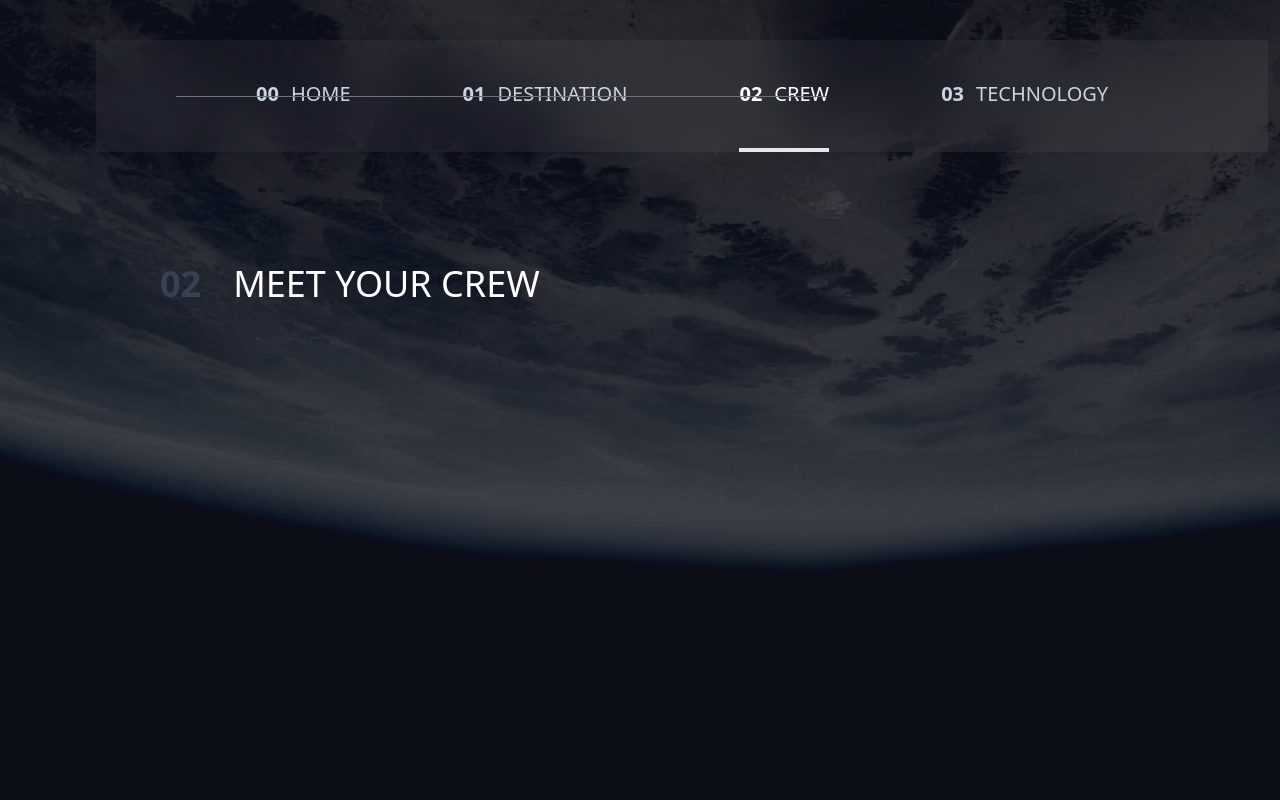
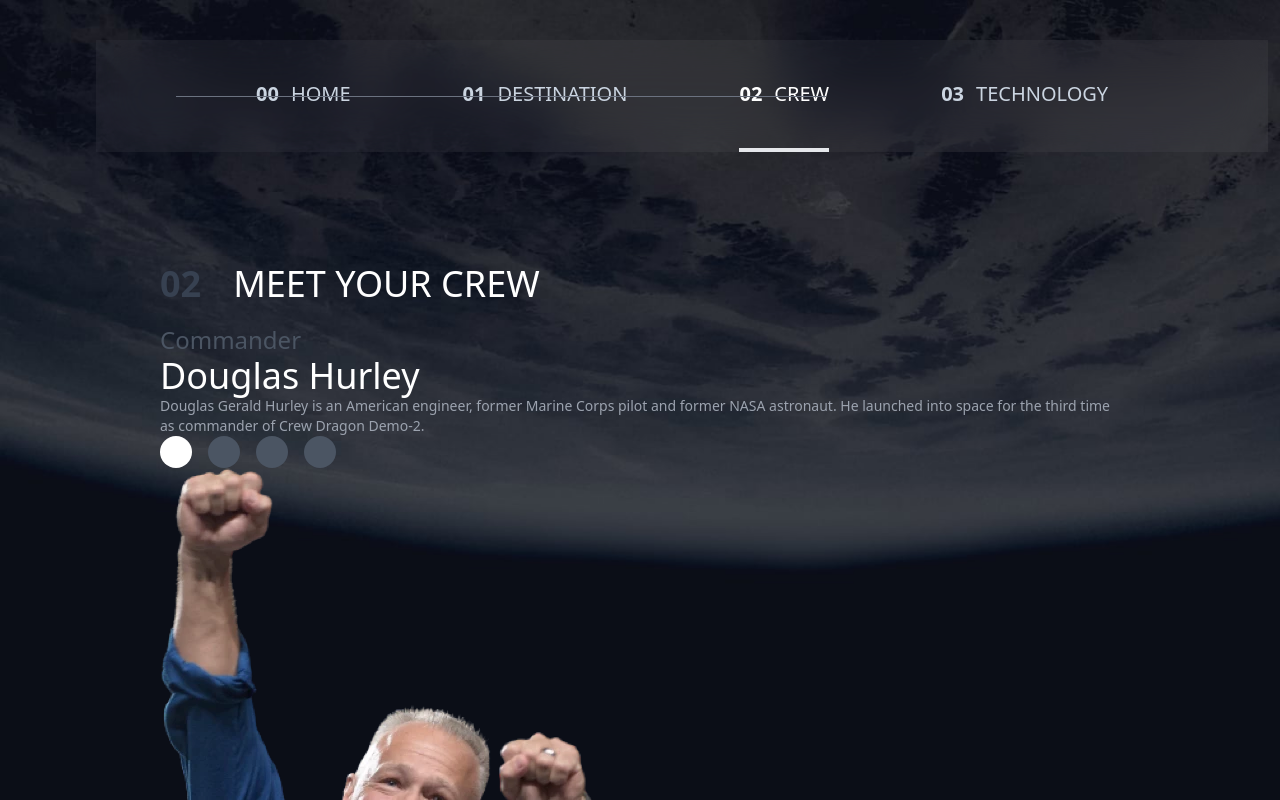
Before and after one commit to RonaldMamani/Space_Tourism, a React (Vite) app: page /crew in a window 1280 px wide. Shown: the top 800 px of the page. Built offline with nearby package versions, Linux system fonts and the light colour scheme.

Commit message:
Adicionando seção de Crew

```diff
--- /dev/null
+++ b/src/components/ButtonCircle/index.tsx
@@ -0,0 +1,13 @@
+type Props = {
+    className: string,
+    onClick: () => void
+}
+
+export default function ButtonCircle( { className, onClick } : Props) {
+    return (
+        <button
+            className={`${className} rounded-full p-4 hover:bg-gray-400 transition-colors`}
+            onClick={onClick}
+            ></button>
+    )
+}
--- /dev/null
+++ b/src/components/PersonDescrition/index.tsx
@@ -0,0 +1,15 @@
+type Props = {
+    carrer: string,
+    name: string,
+    descrition: string
+}
+
+export default function PersonDescrition({ carrer, name, descrition } : Props) {
+    return (
+        <div className="">
+            <h5 className="text-2xl text-gray-600">{carrer}</h5>
+            <h6 className="text-4xl text-white">{name}</h6>
+            <p className="text-sm text-gray-400">{descrition}</p>
+        </div>
+    )
+}
--- a/src/pages/Crew.tsx
+++ b/src/pages/Crew.tsx
@@ -1,7 +1,49 @@
+import { useState } from "react";
 import { Header } from "../components/Header";
 import TitlePage from "../components/TitlePage";
+import PersonDescrition from "../components/PersonDescrition";
+import ButtonCircle from "../components/ButtonCircle";
+
+import Commander from "../assets/crew/image-douglas-hurley.webp"
+import Specialist from "../assets/crew/image-mark-shuttleworth.webp"
+import Pilot from "../assets/crew/image-victor-glover.webp"
+import Engineer from "../assets/crew/image-anousheh-ansari.webp"
 
 export default function Crew() {
+
+    const [commander, setCommander] = useState(true)
+    const [specialist, setSpecialist] = useState(false)
+    const [pilot, setPilot] = useState(false)
+    const [engineer, setEngineer] = useState(false)
+
+    const handlerSectionCommander = () => {
+        setCommander(true)
+        setSpecialist(false)
+        setPilot(false)
+        setEngineer(false)
+    }
+
+    const handlerSectionSpecialist = () => {
+        setCommander(false)
+        setSpecialist(true)
+        setPilot(false)
+        setEngineer(false)
+    }
+
+    const handlerSectionPilot = () => {
+        setCommander(false)
+        setSpecialist(false)
+        setPilot(true)
+        setEngineer(false)
+    }
+
+    const handlerSectionEngineer = () => {
+        setCommander(false)
+        setSpecialist(false)
+        setPilot(true)
+        setEngineer(false)
+    }
+
     return (
         <section className="bg-[url('./assets/crew/background-crew-desktop.jpg')] bg-cover h-screen">
             <Header />
@@ -10,6 +52,77 @@ export default function Crew() {
                 lg:px-40 lg:pt-24
                 ">
                 <TitlePage number={2} title="Meet Your Crew" />
+                <div className="">
+                    <div className="">
+                        {commander &&
+                            <PersonDescrition
+                                carrer="Commander "
+                                name="Douglas Hurley"
+                                descrition="Douglas Gerald Hurley is an American engineer, former Marine Corps pilot and former NASA
+                                astronaut. He launched into space for the third time as commander of Crew Dragon Demo-2."
+                            />
+                        }
+                        {specialist &&
+                            <PersonDescrition
+                                carrer="Mission Specialist "
+                                name="MARK SHUTTLEWORTH"
+                                descrition="Mark Richard Shuttleworth is the founder and CEO of Canonical, the company behind the
+                                Linux-based Ubuntu operating system. Shuttleworth became the first South African to travel to space
+                                as a space tourist."
+                            />
+                        }
+                        {pilot &&
+                            <PersonDescrition
+                                carrer="PILOT"
+                                name="Victor Glover"
+                                descrition="Pilot on the first operational flight of the SpaceX Crew Dragon to the International Space
+                                Station. Glover is a commander in the U.S. Navy where he pilots an F/A-18.He was a crew member of
+                                Expedition 64, and served as a station systems flight engineer. "
+                            />
+                        }
+                        {engineer &&
+                            <PersonDescrition
+                                carrer="Flight Engineer"
+                                name="Anousheh Ansari"
+                                descrition="Anousheh Ansari is an Iranian American engineer and co-founder of Prodea Systems. Ansari
+                                was the fourth self-funded space tourist, the first self-funded woman to fly to the ISS, and the first
+                                Iranian in space. "
+                            />
+                        }
+                        <div className="flex gap-4 items-center">
+                            <ButtonCircle
+                                className={`${commander ? 'bg-white' : 'bg-gray-600'}`}
+                                onClick={handlerSectionCommander}
+                            />
+                            <ButtonCircle
+                                className={`${specialist ? 'bg-white' : 'bg-gray-600'}`}
+                                onClick={handlerSectionSpecialist}
+                            />
+                            <ButtonCircle
+                                className={`${pilot ? 'bg-white' : 'bg-gray-600'}`}
+                                onClick={handlerSectionPilot}
+                            />
+                            <ButtonCircle
+                                className={`${engineer ? 'bg-white' : 'bg-gray-600'}`}
+                                onClick={handlerSectionEngineer}
+                            />
+                        </div>
+                    </div>
+                    <div className="">
+                        {commander &&
+                            <img src={Commander} alt="" />
+                        }
+                        {specialist &&
+                            <img src={Specialist} alt="" />
+                        }
+                        {pilot &&
+                            <img src={Pilot} alt="" />
+                        }
+                        {engineer &&
+                            <img src={Engineer} alt="" />
+                        }
+                    </div>
+                </div>
             </div>
         </section>
     )
```
